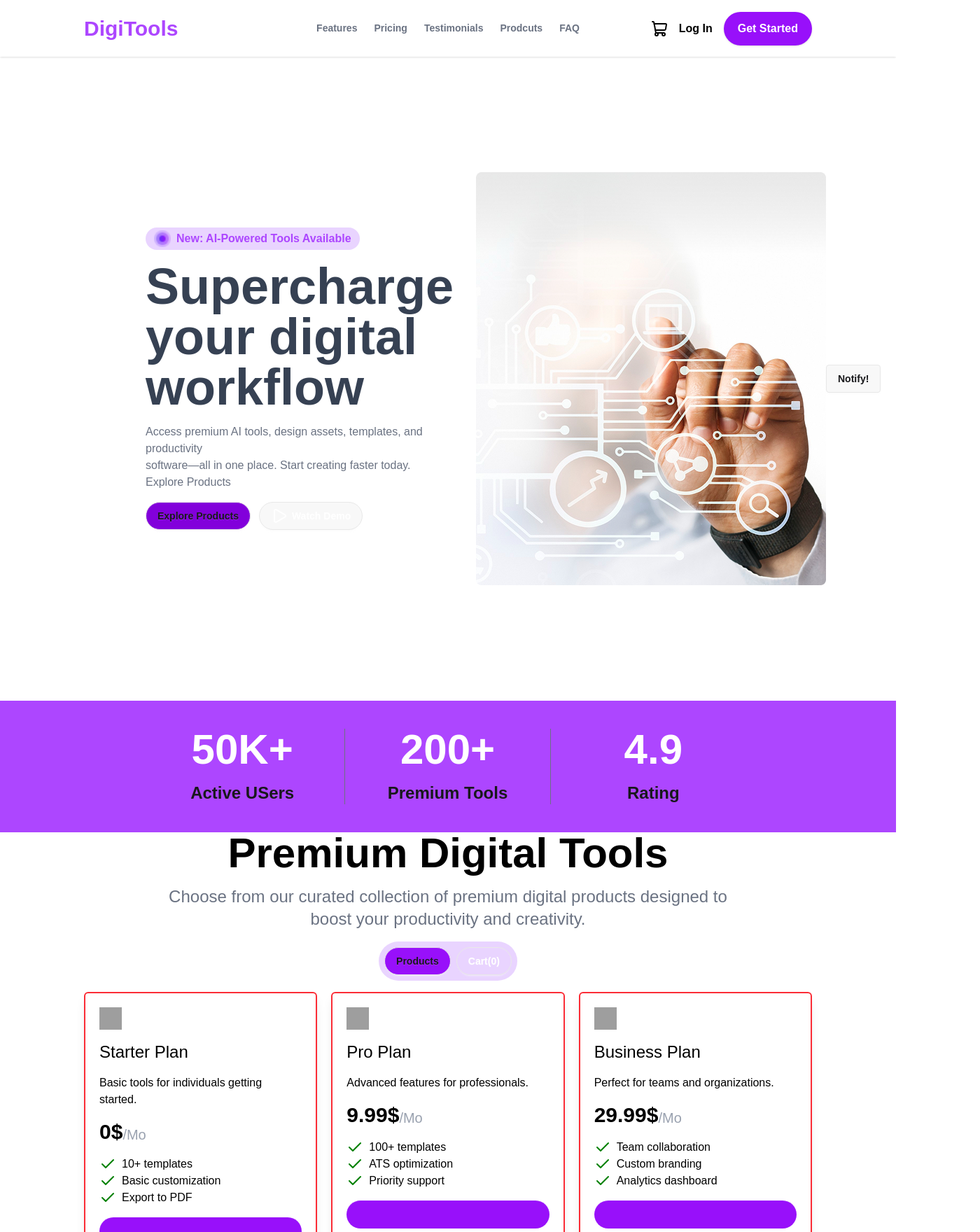
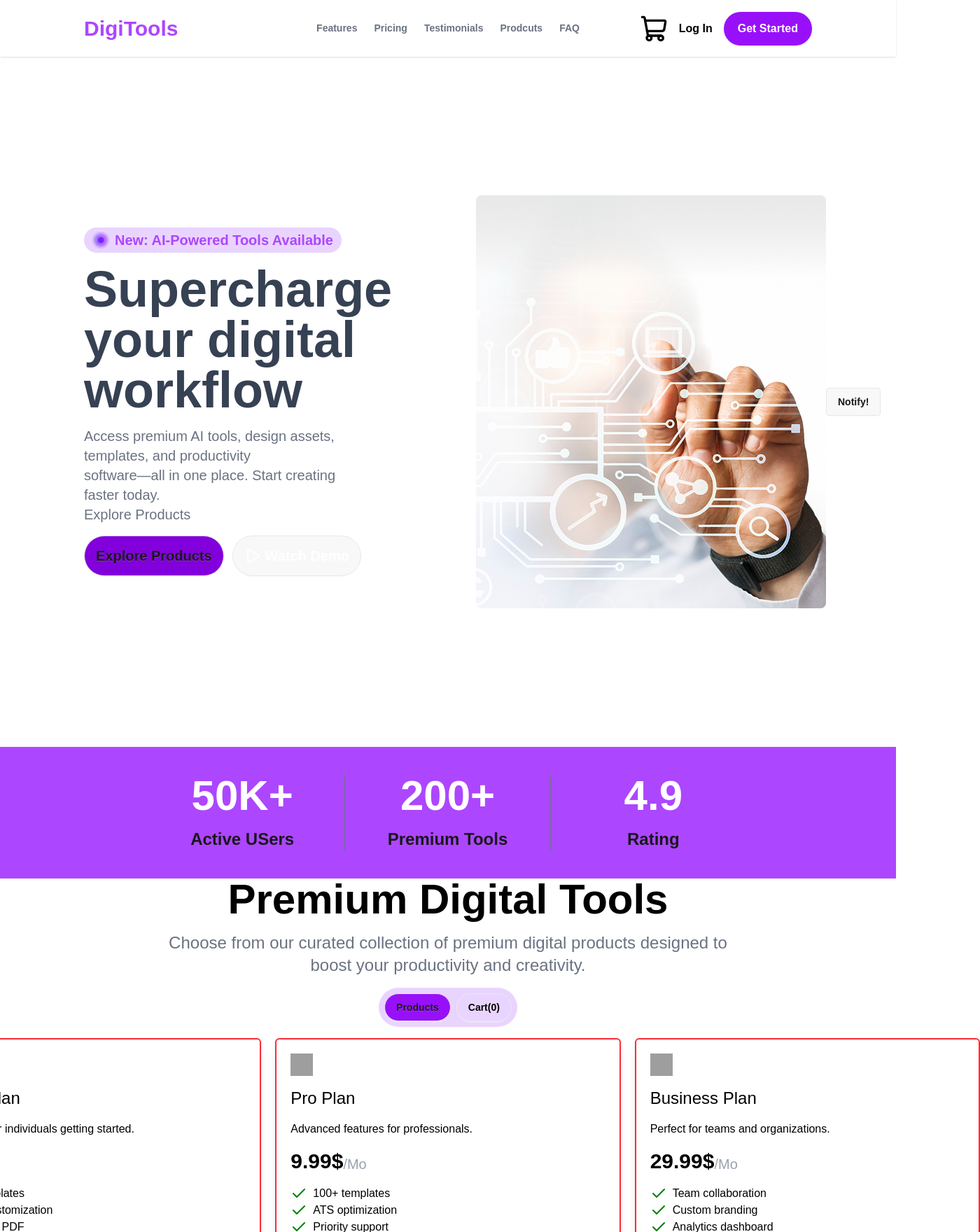
Before and after one commit to zunaed0314/B13-A06, a React (Vite) app: page / in a window 1280 px wide. Shown: the top 1760 px of the page at 70% size, 1400 px wide, since content can reach past the window. Built offline with nearby package versions, Linux system fonts and the light colour scheme; grey boxes are pictures that could not be loaded.

Commit message:
Functionalbe cards

```diff
--- a/src/App.jsx
+++ b/src/App.jsx
@@ -12,28 +12,34 @@ const dataPromise = fetch('data.json').then(res => res.json());
 
 function App() {
 
-
-
   const [card,setCard] = useState([])
 
   const addCard = (product) => {
     const newcard = [...card, product];
     setCard(newcard);
+    return newcard;
   }
 
-  //  const removeFromCart = (productId) => {
-  //   setCard(card.filter(item => item.id !== productId));
-  // };
 
+  const getCard = () => {
+    return card;
+  }
 
+  const removeFromCart = (productId) => {
+    setCard(prevCard => prevCard.filter(item => item.id !== productId));
+  };
 
   return (
     <div className='bg-white'>
-      <Nav count={card.length}></Nav>
+      <Nav cartCount={card.length}></Nav>
       <Hero></Hero>
       <Users></Users>
-      <BuyCards addCard={addCard} dataPromise={dataPromise} />
-
+      <BuyCards
+      addCard={addCard}
+      removeFromCart={removeFromCart}
+      dataPromise={dataPromise}
+      getCard={getCard}
+      />
     </div>
   )
 }
--- a/src/Components/Buycards/BuyCards.jsx
+++ b/src/Components/Buycards/BuyCards.jsx
@@ -1,22 +1,30 @@
 import React, { use, useState } from 'react';
 import Cards from './Cards';
+import Cart from './Cart';
 
-const BuyCards = ({addCard, dataPromise}) => {
-
-
+const BuyCards = ({ addCard, removeFromCart, dataPromise, getCard }) => {
     const [cardCount, setcardCount] = useState(0);
+    const [showProducts, setShowProducts] = useState(true);
+    const [allCards, setAllCards] = useState([]);
 
     const updateCardCount = (count) => {
         setcardCount(count);
     }
 
+    const cardStatus = (status) => {
+        setShowProducts(status);
+        if (status === false) {
+            const cards = getCard();
+            setAllCards(cards);
+        }
+    }
+
     const data = use(dataPromise);
-    console.log(data);
-
 
     return (
-        <div className='flex flex-col gap-4 px-30 justify-center items-center'>
-            <p className='text-6xl text-black font-bold text-center '>
+        <div>
+            <div className='flex flex-col gap-4 justify-center items-center w-full px-30'>
+                <p className='text-6xl text-black font-bold text-center'>
                     Premium Digital Tools
                 </p>
                 <p className='text-2xl text-gray-500 font-[500] text-center w-200'>
@@ -24,20 +32,33 @@ const BuyCards = ({addCard, dataPromise}) => {
                     to boost your productivity and creativity.
                 </p>
                 <div className='flex gap-2 p-2 rounded-full bg-purple-200'>
-                <button className='btn rounded-full bg-purple-600'>Products</button>
-                <button className='btn text-white rounded-full bg-transparent'>Cart({cardCount})</button>
+                    <button className='btn rounded-full bg-purple-600' onClick={() => cardStatus(true)}>Products</button>
+                    <button className='btn text-black rounded-full bg-transparent' onClick={() => cardStatus(false)}>Cart({cardCount})</button>
                 </div>
 
-            <div className='grid grid-cols-3 gap-5'>
-                {/* <div> */}
-                    {
-                        data.map(product => (
-                            <Cards key={product.id} product={product} addCard={addCard} updateCardCount={updateCardCount} />
-                        ))
-                    }
-                {/* </div> */}
+                <div className={`grid grid-cols-3 gap-5 w-380 ${showProducts ? 'block' : 'hidden'}`}>
+                    {data.map(product => (
+                        <Cards key={product.id}
+                            product={product}
+                            addCard={addCard}
+                            removeFromCart={removeFromCart}
+                            updateCardCount={updateCardCount} />
+                    ))}
                 </div>
 
+                <div className={`p-6 w-full ${!showProducts ? 'block' : 'hidden'}`}>
+                    <p className='text-2xl font-bold text-black mb-4'>Your Cart</p>
+                    {allCards.length === 0 ? (
+                        <p className='text-gray-500 text-center py-10'>Your cart is empty</p>
+                    ) : (
+                        <div className='grid grid-cols-1 gap-4 bg-gray-200 rounded-md p-10'>
+                            {allCards.map(product => (
+                                <Cart key={product.id} product={product} removeFromCart={removeFromCart} />
+                            ))}
+                        </div>
+                    )}
+                </div>
+            </div>
         </div>
     );
 };
--- a/src/Components/Buycards/Cards.jsx
+++ b/src/Components/Buycards/Cards.jsx
@@ -1,7 +1,7 @@
 import { Check } from 'lucide-react';
 import React, { useState } from 'react';
 
-const Cards = ({ product, addCard, updateCardCount }) => {
+const Cards = ({ product, addCard, removeFromCart, updateCardCount }) => {
 
     const [buy, setBuy] = useState(false);
 
@@ -10,6 +10,10 @@ const Cards = ({ product, addCard, updateCardCount }) => {
         if(status){
             addCard(product);
             updateCardCount(prevCount => prevCount + 1);
+        }
+        else{
+            updateCardCount(prevCount => prevCount - 1);
+            removeFromCart(product.id);
         }
     }
 
@@ -25,8 +29,13 @@ const Cards = ({ product, addCard, updateCardCount }) => {
                     features.map((feature,index) => <li className='flex text-black' key={index}><Check color='green' className='mr-2'/> {feature}</li>)
                 }
             </ul>
-            <button className='btn rounded-full text-white bg-purple-600 border-none ' onClick={() => {handleBuy(!buy)}}>
+            <button className={`btn rounded-full text-white duration-300 ${buy ? 'bg-green-400' : 'bg-purple-600'} border-none`}
+                onClick={() => {handleBuy(!buy)
 
+            }}>
+                {
+                    buy ? <><Check /> Added to Cart</> : 'Buy Now'
+                }
             </button>
 
         </div>
--- /dev/null
+++ b/src/Components/Buycards/Cart.jsx
@@ -0,0 +1,24 @@
+import React from 'react';
+import { X } from 'lucide-react';
+
+const Cart = ({ product, removeFromCart }) => {
+    return (
+        <div className='flex items-center justify-between border-b border-gray-200 py-3 hover:bg-gray-300 p-5'>
+            <div className='flex items-center gap-4'>
+                <img src={product.icon} alt={product.name} className='w-12 h-12' />
+                <div className='flex flex-col'>
+                    <p className='font-semibold text-black'>{product.name}</p>
+                    <p className='text-gray-500'>${product.price}</p>
+                </div>
+            </div>
+            <button
+                onClick={() => removeFromCart(product.id)}
+                className='text-red-500 hover:text-red-700 font-semibold'
+            >
+                Remove
+            </button>
+        </div>
+    );
+};
+
+export default Cart;
--- a/src/Components/Hero/Hero.jsx
+++ b/src/Components/Hero/Hero.jsx
@@ -9,22 +9,22 @@ const Hero = () => {
     return (
         <div className='grid grid-cols-2'>
             <div className='flex flex-col justify-start gap-4 py-61 px-30'>
-                <div className='bg-purple-200 gap-2 flex rounded-full px-3 py-1 w-fit relative left-22'>
+                <div className='bg-purple-200 gap-2 flex rounded-full px-3 py-1 w-fit relative items-center'>
                     <img src="assets/group-5.png" className='w-6 h-6' alt="" />
-                    <p className='text-purple-500 font-semibold'>New: AI-Powered Tools Available</p>
+                    <p className='text-purple-500 font-semibold text-xl'>New: AI-Powered Tools Available</p>
                 </div>
-                <h1 className='text-7xl font-bold text-gray-700 relative left-22'>Supercharge your digital workflow</h1>
+                <h1 className='text-7xl font-bold text-gray-700 relative'>Supercharge your digital workflow</h1>
 
-                <p className='text-gray-500 font-[500] relative left-22'>Access premium AI tools, design assets, templates, and productivity <br></br>
+                <p className='text-gray-500 font-[500] relative text-xl'>Access premium AI tools, design assets, templates, and productivity <br></br>
 
                     software—all in one place. Start creating faster today.
 
                     <br></br>
                     Explore Products
                 </p>
-                <div className='relative left-22 flex gap-3'>
-                    <button className="btn bg-purple-700 rounded-full hover:bg-white hover:text-black hover:border-2 hover:border-purple-700">Explore Products</button>
-                    <button className='btn rounded-full text-white font-semibold hover:bg-white hover:text-black'>
+                <div className='relative flex gap-3'>
+                    <button className="btn bg-purple-700 rounded-full text-xl px-4 py-7 hover:bg-white hover:text-black hover:border-2 hover:border-purple-700">Explore Products</button>
+                    <button className='btn rounded-full px-4 py-7 text-white font-semibold hover:bg-white hover:text-black text-xl'>
                         <Play />
                         Watch Demo
                     </button>
--- a/src/Components/Navbar/Nav.jsx
+++ b/src/Components/Navbar/Nav.jsx
@@ -1,7 +1,7 @@
 import { ShoppingCart } from 'lucide-react';
 import React from 'react';
 
-const Nav = ({cartCount=0}) => {
+const Nav = ({ cartCount }) => {
     return (
         <div className='px-30 py-4 flex justify-between items-center shadow-sm'>
             <div className="navbar-start">
@@ -32,12 +32,15 @@ const Nav = ({cartCount=0}) => {
             </div>
             <div className="navbar-end">
                 <div className='flex gap-4 justify-center items-center'>
-                    <ShoppingCart color='black' />
-                    {cartCount > 0 && (
-                        <span className='absolute -top-2 -right-2 bg-red-500 text-white text-xs rounded-full w-5 h-5 flex items-center justify-center font-bold'>
-                            {cartCount}
-                        </span>
-                    )}
+                    <div className='flex items-center'>
+                        <ShoppingCart color='black' className='w-10 h-10' />
+                        {cartCount > 0 && (
+                            <span className='relative -top-3 bg-red-500 text-white text-xs rounded-full w-5 h-5 flex items-center justify-center font-bold'>
+                                {cartCount}
+                            </span>
+                        )}
+                    </div>
+
                     <p className='font-bold text-black'>Log In</p>
                     <button className='bg-purple-600 text-white px-5 py-3 rounded-full font-bold cursor-pointer shadow'>Get Started</button>
                 </div>
```
Lines whose indentation alone changed are shown as unchanged.
